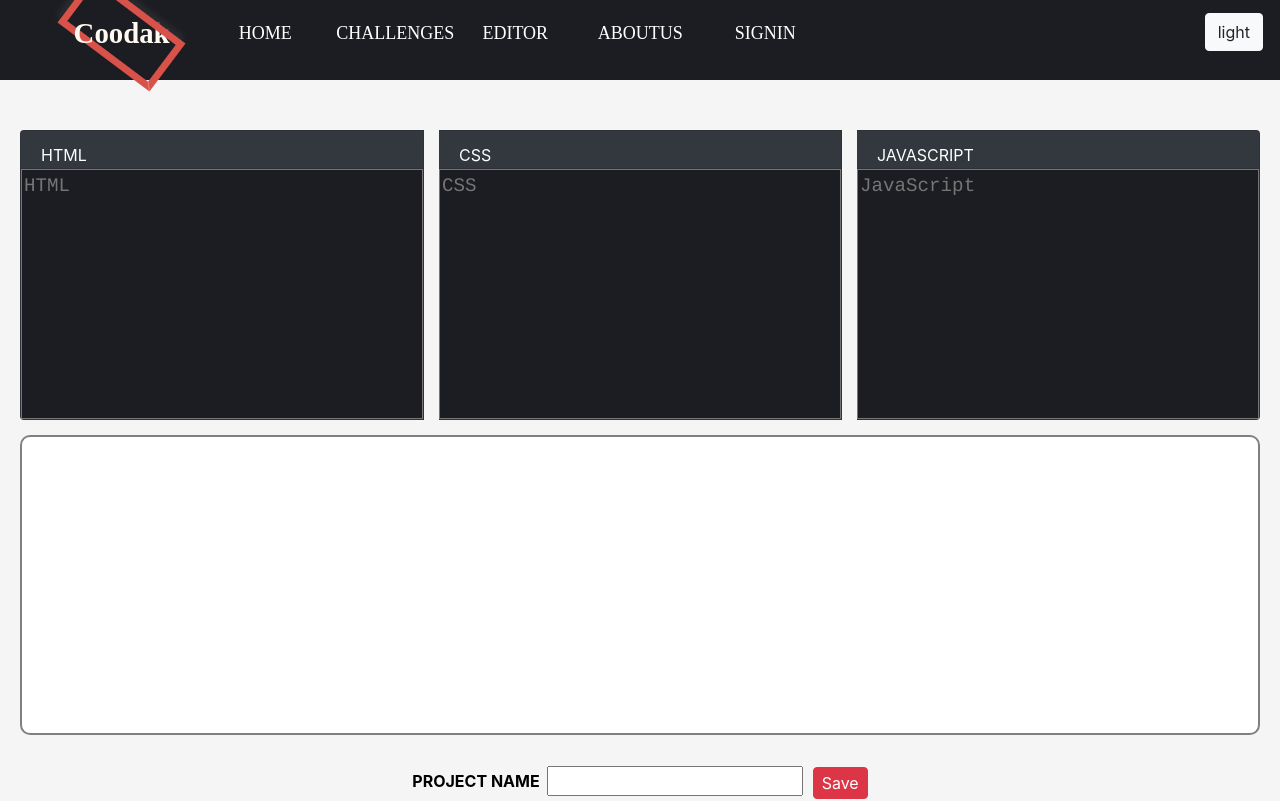
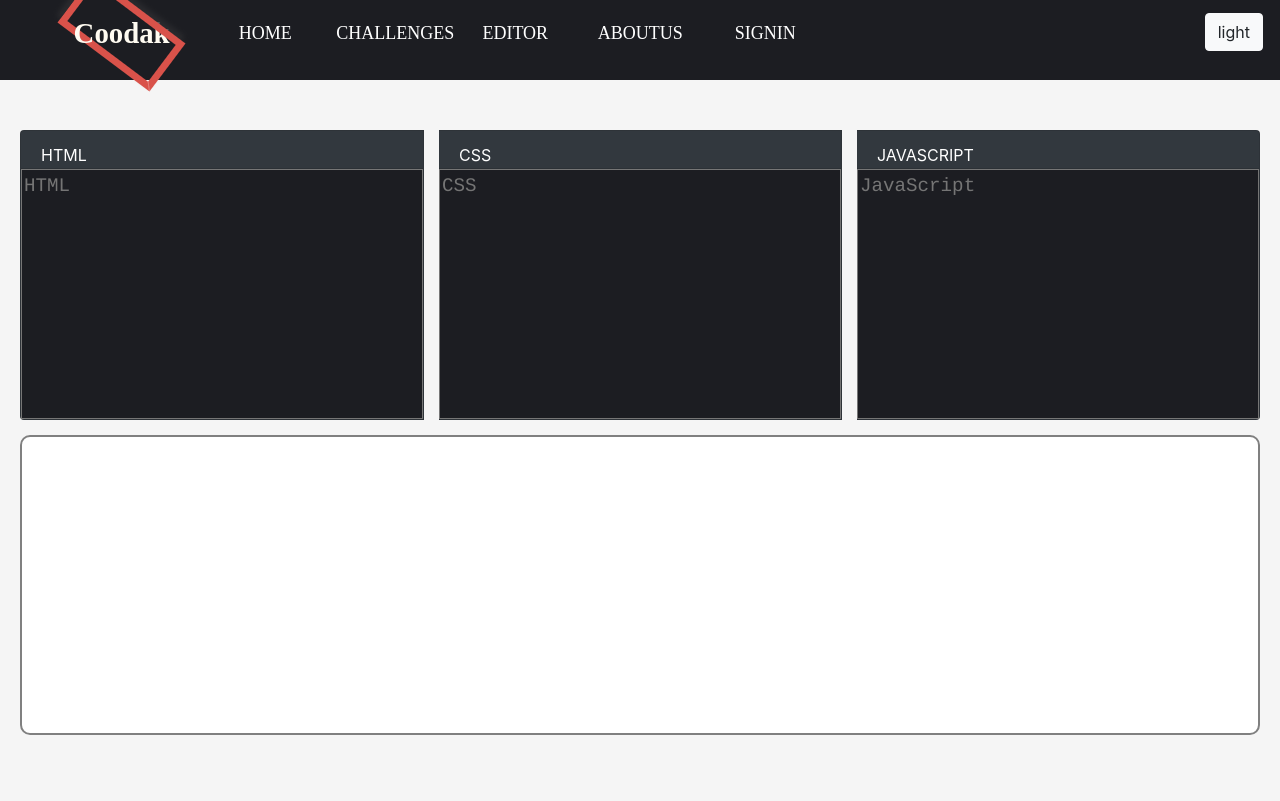
Before and after one commit to StatusCode-200/Coodak-front, a React (Create React App) app: page /editor in a window 1280 px wide. Shown: the top 801 px of the page. Built offline with nearby package versions, Linux system fonts and the light colour scheme.

Commit message:
non logged in

```diff
--- a/src/views/CodeEditor/CodeEditor.js
+++ b/src/views/CodeEditor/CodeEditor.js
@@ -33,10 +33,16 @@ function CodeEdotor(props) {
 
       <div id="saveProject" >
 
+        {/* <label className="projectName" htmlFor="name"> PROJECT NAME   </label>
+        <input onChange={props.handleChange} defaultValue={project.name} type="text" name="name" id="projectName" defaultValue={project.name} required /> */}
+        { props.userId &&
+        <>
         <label className="projectName" htmlFor="name"> PROJECT NAME   </label>
         <input onChange={props.handleChange} defaultValue={project.name} type="text" name="name" id="projectName" defaultValue={project.name} required />
-
-      <Button variant="danger" style={{marginLeft: "10px", padding: "3px 8px"}} onClick={props.handleSubmit}>Save</Button>
+        <Button variant="danger" style={{marginLeft: "10px", padding: "3px 8px"}} onClick={props.handleSubmit}>Save</Button>
+        </>
+        }
+      {/* <Button variant="danger" style={{marginLeft: "10px", padding: "3px 8px"}} onClick={props.handleSubmit}>Save</Button> */}
       </div>
 
 
--- a/src/views/Comment/Comment.js
+++ b/src/views/Comment/Comment.js
@@ -57,14 +57,21 @@ function comment(props) {
 
                     })
                     }
-
+                    { props.userId &&
                     <Form onSubmit={props.handleSubmit}>
                         <Form.Group className="formComment" controlId="exampleForm.ControlTextarea1">
                             <Form.Label style={{ fontSize: "1.2em", fontWeight: "bold" }} className="commentText">WRITE YOUR COMMENT</Form.Label>
                             <Form.Control onChange={props.handleChange} as="textarea" rows={3} className="textAria" name="coment" />
                         </Form.Group>
                         <Button type="submit" className="commentBtn" variant="danger">Comment</Button>{' '}
-                    </Form>
+                    </Form>}
+                    {/* <Form onSubmit={props.handleSubmit}>
+                        <Form.Group className="formComment" controlId="exampleForm.ControlTextarea1">
+                            <Form.Label style={{ fontSize: "1.2em", fontWeight: "bold" }} className="commentText">WRITE YOUR COMMENT</Form.Label>
+                            <Form.Control onChange={props.handleChange} as="textarea" rows={3} className="textAria" name="coment" />
+                        </Form.Group>
+                        <Button type="submit" className="commentBtn" variant="danger">Comment</Button>{' '}
+                    </Form> */}
                 </div>
 
             </main>
```
